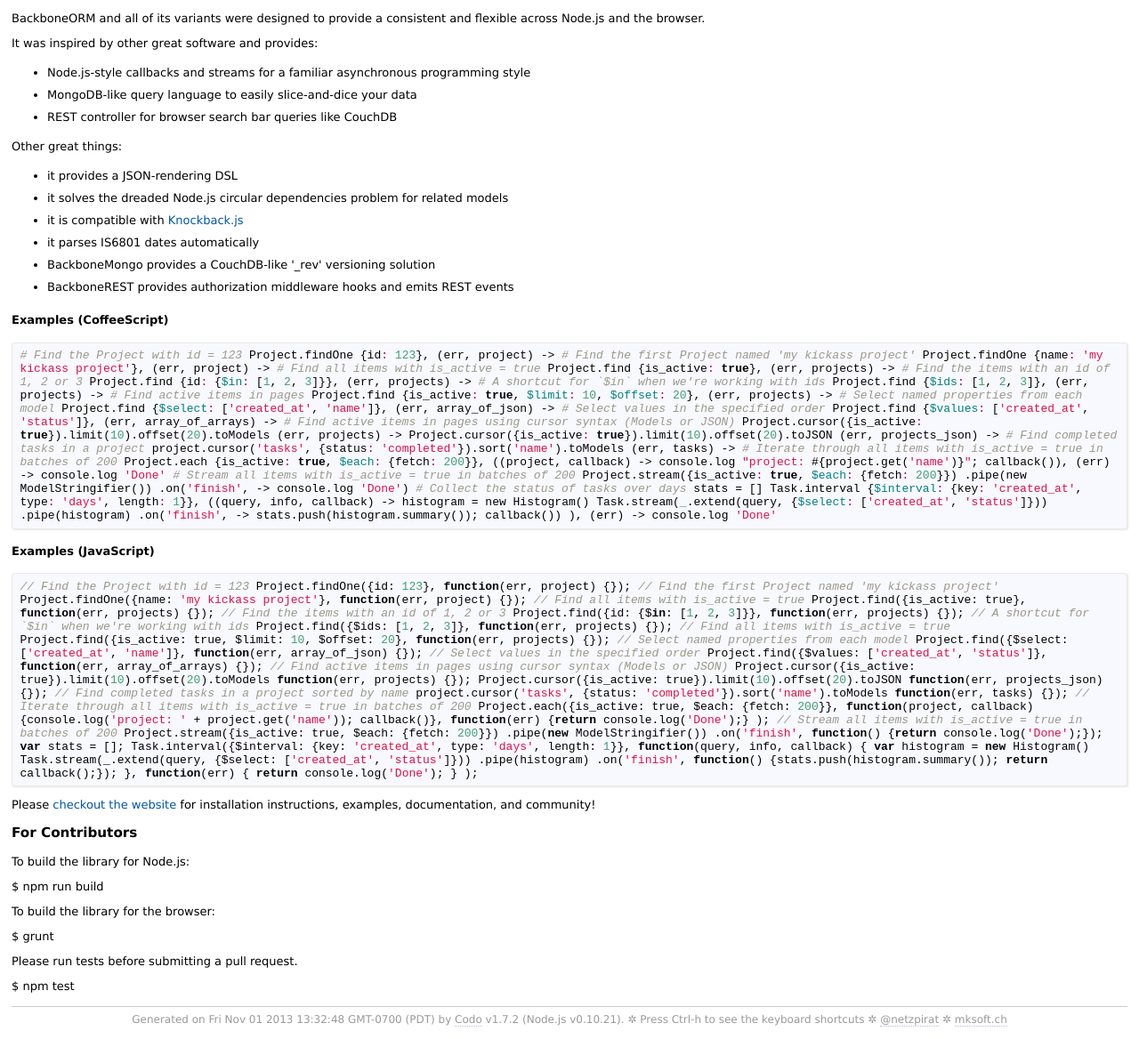
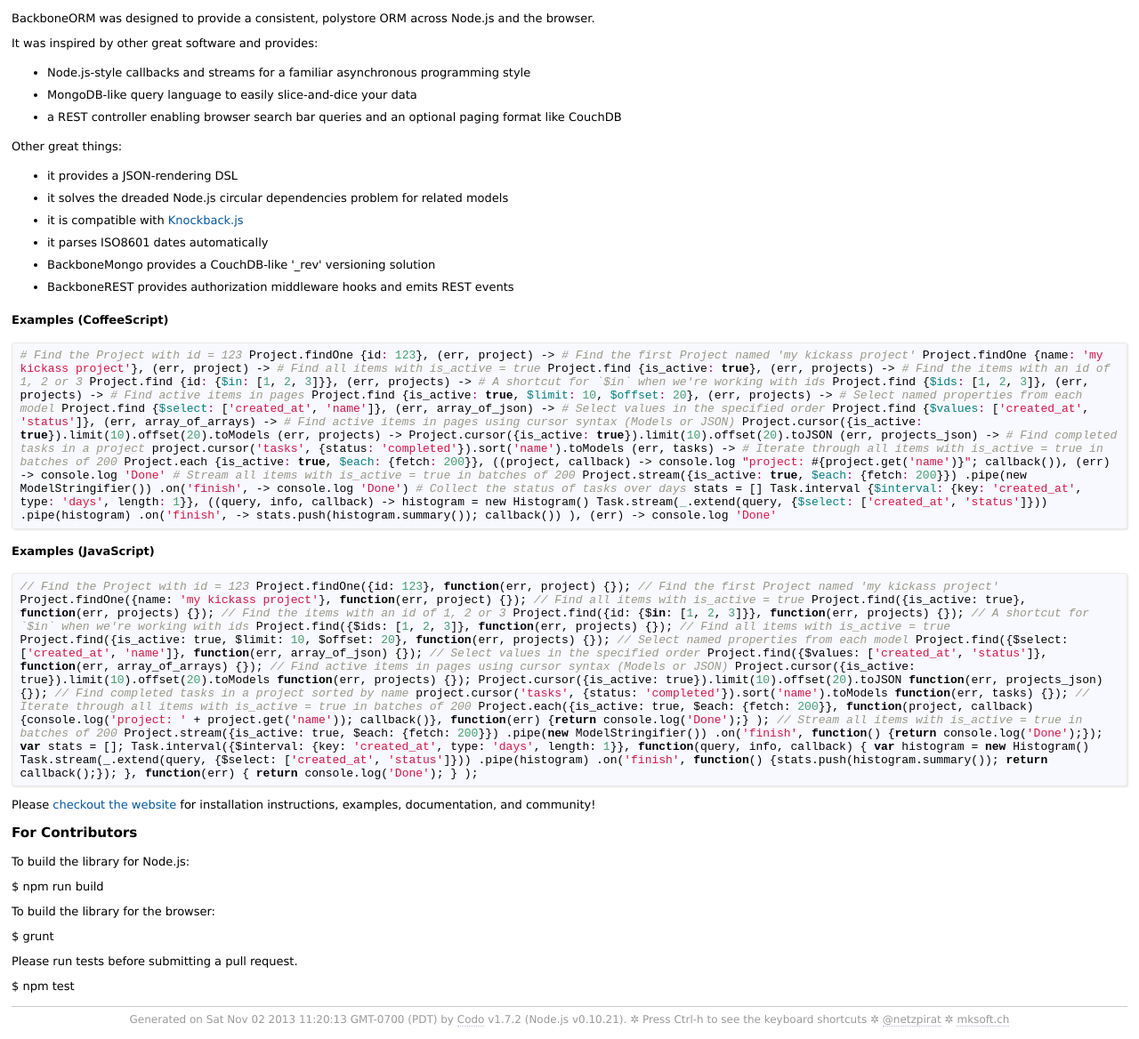
Before and after one commit to vidigami/backbone-orm, a plain HTML site: page docs/README.md.html in a window 1280 px wide. Shown: the part 660-1828 px from the top of the page at 89% size. Drawn offline with Linux system fonts and the light colour scheme.

Commit message:
Updated docs

```diff
--- a/docs/README.md.html
+++ b/docs/README.md.html
@@ -126,15 +126,15 @@
         </p>
       </nav>
       <div id='filecontents'>
-        <p><a href="http://travis-ci.org/vidigami/backbone-orm"><img src="https://secure.travis-ci.org/vidigami/backbone-orm.png" alt="Build Status"></a></p><p><img src="https://github.com/vidigami/backbone-orm/raw/master/media/logo.png" alt="logo"></p><p>BackboneORM and all of its variants were designed to provide a consistent and flexible across Node.js and the browser.</p><p>It was inspired by other great software and provides:</p><ul>
+        <p><a href="http://travis-ci.org/vidigami/backbone-orm"><img src="https://secure.travis-ci.org/vidigami/backbone-orm.png" alt="Build Status"></a></p><p><img src="https://github.com/vidigami/backbone-orm/raw/master/media/logo.png" alt="logo"></p><p>BackboneORM was designed to provide a consistent, polystore ORM across Node.js and the browser.</p><p>It was inspired by other great software and provides:</p><ul>
 <li>Node.js-style callbacks and streams for a familiar asynchronous programming style</li>
 <li>MongoDB-like query language to easily slice-and-dice your data</li>
-<li>REST controller for browser search bar queries like CouchDB</li>
+<li>a REST controller enabling browser search bar queries and an optional paging format like CouchDB</li>
 </ul><p>Other great things:</p><ul>
 <li>it provides a JSON-rendering DSL</li>
 <li>it solves the dreaded Node.js circular dependencies problem for related models</li>
 <li>it is compatible with <a href="http://kmalakoff.github.io/knockback/">Knockback.js</a></li>
-<li>it parses IS6801 dates automatically</li>
+<li>it parses ISO8601 dates automatically</li>
 <li>BackboneMongo provides a CouchDB-like &#39;_rev&#39; versioning solution</li>
 <li>BackboneREST provides authorization middleware hooks and emits REST events</li>
 </ul>
@@ -247,7 +247,7 @@
     </div>
     <div id='footer'>
   Generated on
-  Fri Nov 01 2013 13:32:48 GMT-0700 (PDT)
+  Sat Nov 02 2013 11:20:13 GMT-0700 (PDT)
   by
   <a href='https://github.com/netzpirat/codo' title='CoffeeScript API documentation generator'>Codo</a>
   v1.7.2
```
Also changed, not shown: docs/LICENSE.html (+1 -1 lines), docs/class_index.html (+1 -1 lines), docs/classes/BackboneModelExtensions.html (+1 -1 lines), docs/classes/Cursor.html (+1 -1 lines), docs/classes/DatabaseURL.html (+1 -1 lines), docs/classes/JSONUtils.html (+1 -1 lines), docs/classes/MemoryStore.html (+1 -1 lines), docs/classes/MemorySync.html (+1 -1 lines), docs/classes/QueryCache.html (+1 -1 lines), docs/classes/Queue.html (+1 -1 lines), docs/classes/Utils.html (+1 -1 lines), docs/files/src/cache/query_cache.coffee.html (+1 -1 lines), docs/files/src/cache/sync.coffee.html (+1 -1 lines), docs/files/src/extensions/collection.coffee.html (+1 -1 lines), 5 more files.
